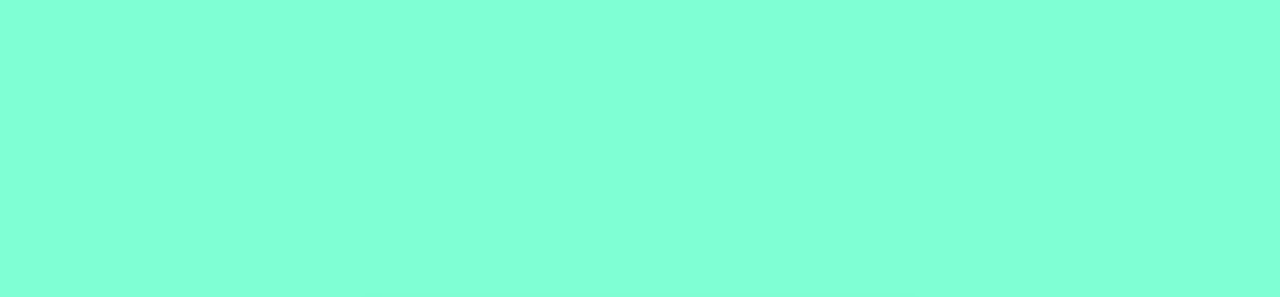
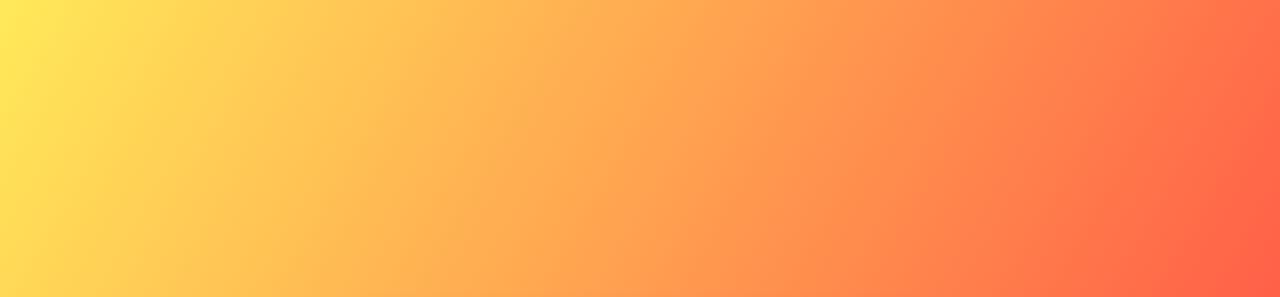
Before and after one commit to marcusthealves/Relogio-Automatico-, a plain HTML site: page index.html in a window 1280 px wide. Shown: the top 297 px of the page. Drawn offline with nearby package versions, Linux system fonts and the light colour scheme.

Commit message:
modifiquei a background

```diff
--- a/assets/css/style.css
+++ b/assets/css/style.css
@@ -9,7 +9,7 @@
 }
 
 body {
-    background-color:aquamarine;
+    background: linear-gradient(120deg,#ffe53bd8,#ff2525da);
     height: 100vh;
     display: flex;
     align-items: center;
```
